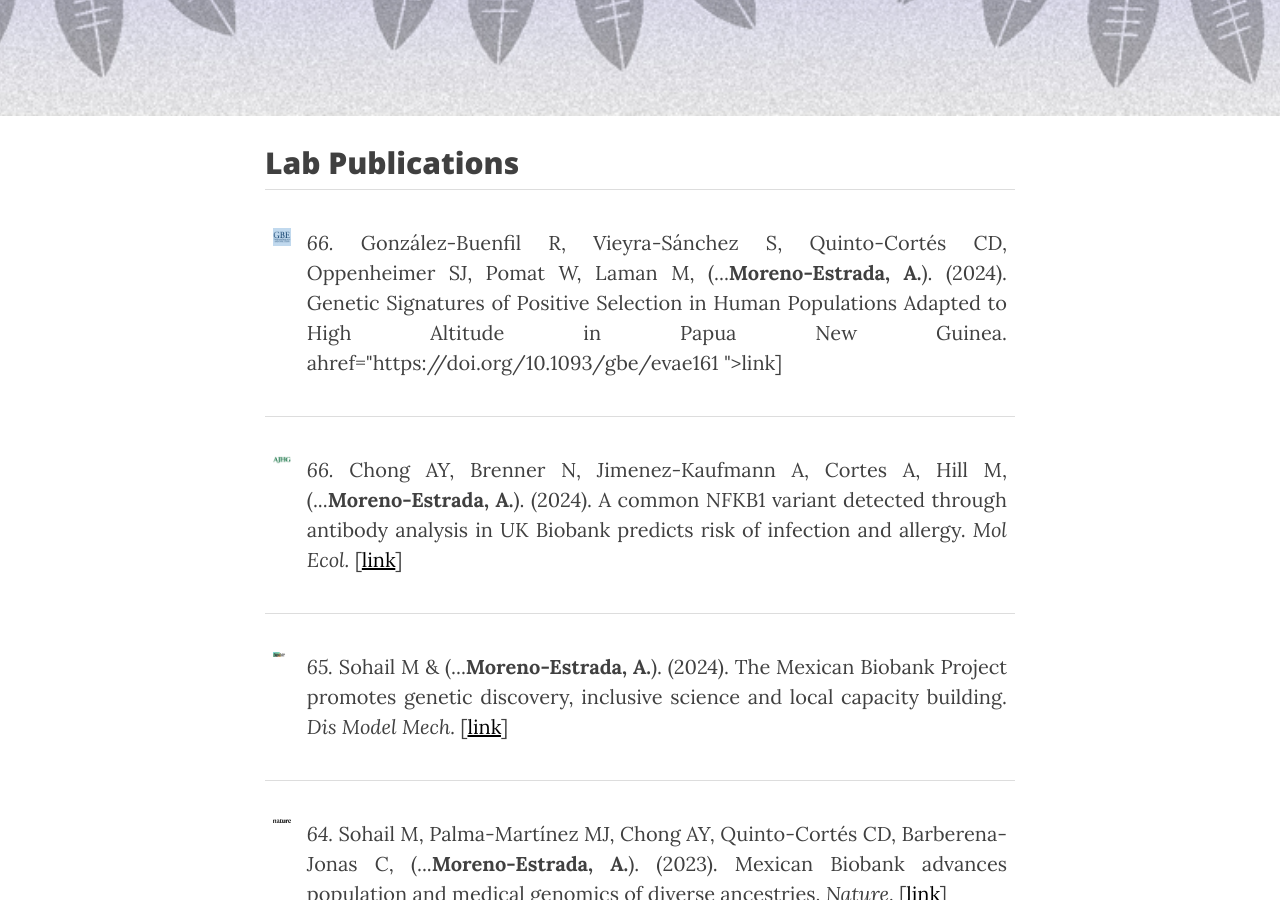
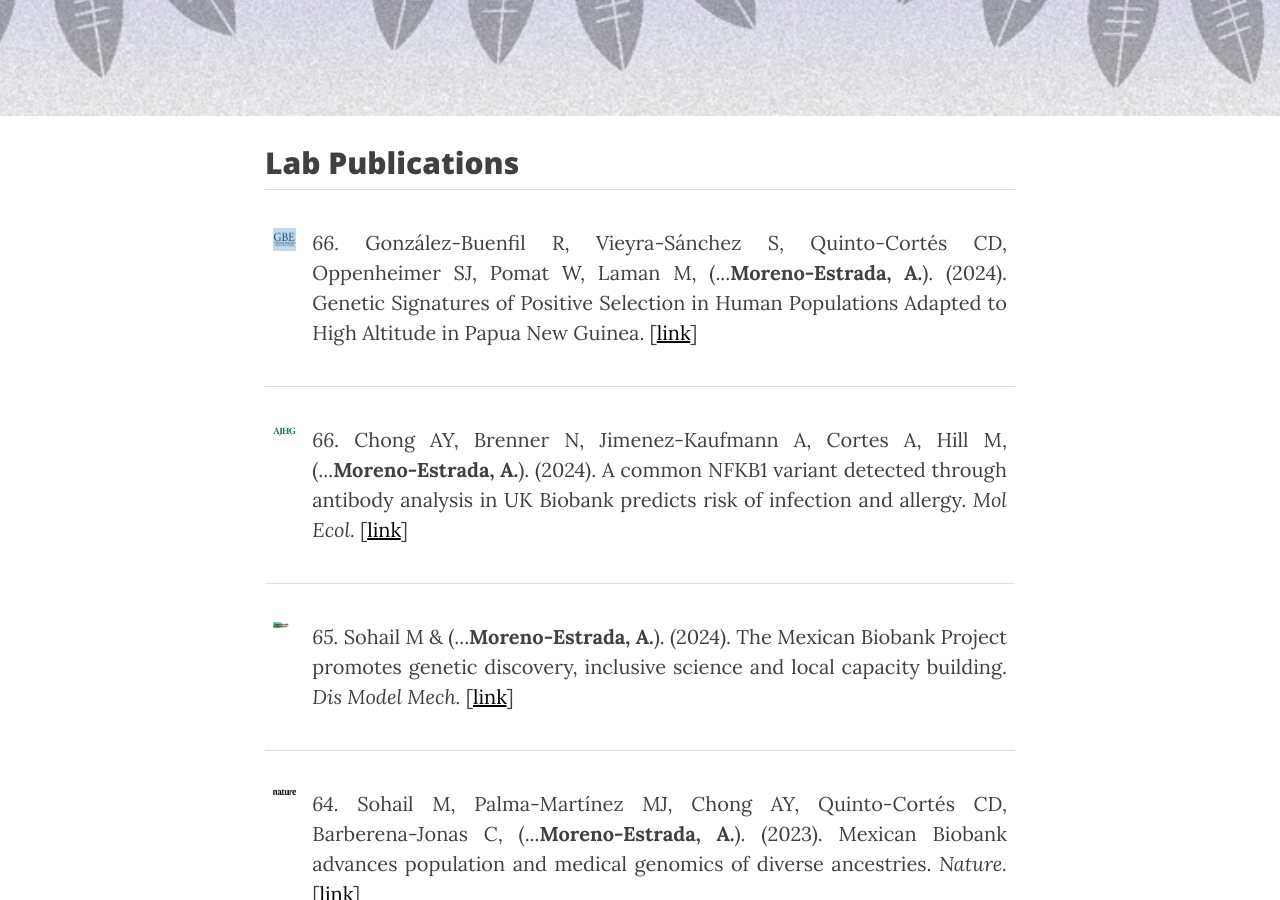
Before and after one commit to milkshakeplustip/milkshakeplustip.github.io, a Jekyll site: the page built from publications.html, in a window 1280 px wide and 900 px high, scrolled down 884 px. Built offline with Jekyll 4.4.1, drawn with Linux system fonts in a browser that asks for light colours; nearby versions of some CDN libraries.

Commit message:
Update publications.html

```diff
--- a/publications.html
+++ b/publications.html
@@ -10,8 +10,7 @@ order: 4
 <table style="width:100%">
 
 	      <td><p style="text-align:justify"><img src="/img/publications/GBE.png" alt="AJHG" height="200" width="200"></p></td>
-	      <td><p style="text-align:justify"><i>66.</i> González-Buenfil R, Vieyra-Sánchez S, Quinto-Cortés CD, Oppenheimer SJ, Pomat W, Laman M,</b> (...<b>Moreno-Estrada, A.</b>). (2024). Genetic Signatures of Positive Selection in Human Populations Adapted to High Altitude in Papua New Guinea. ahref="https://doi.org/10.1093/gbe/evae161 ">link</a>]</td>
-
+	      <td><p style="text-align:justify"><i>66.</i> González-Buenfil R, Vieyra-Sánchez S, Quinto-Cortés CD, Oppenheimer SJ, Pomat W, Laman M,</b> (...<b>Moreno-Estrada, A.</b>). (2024). Genetic Signatures of Positive Selection in Human Populations Adapted to High Altitude in Papua New Guinea. [<a href="https://doi.org/10.1093/gbe/evae161">link</a>]</td>
        </tr>
        <tr>
 
```
